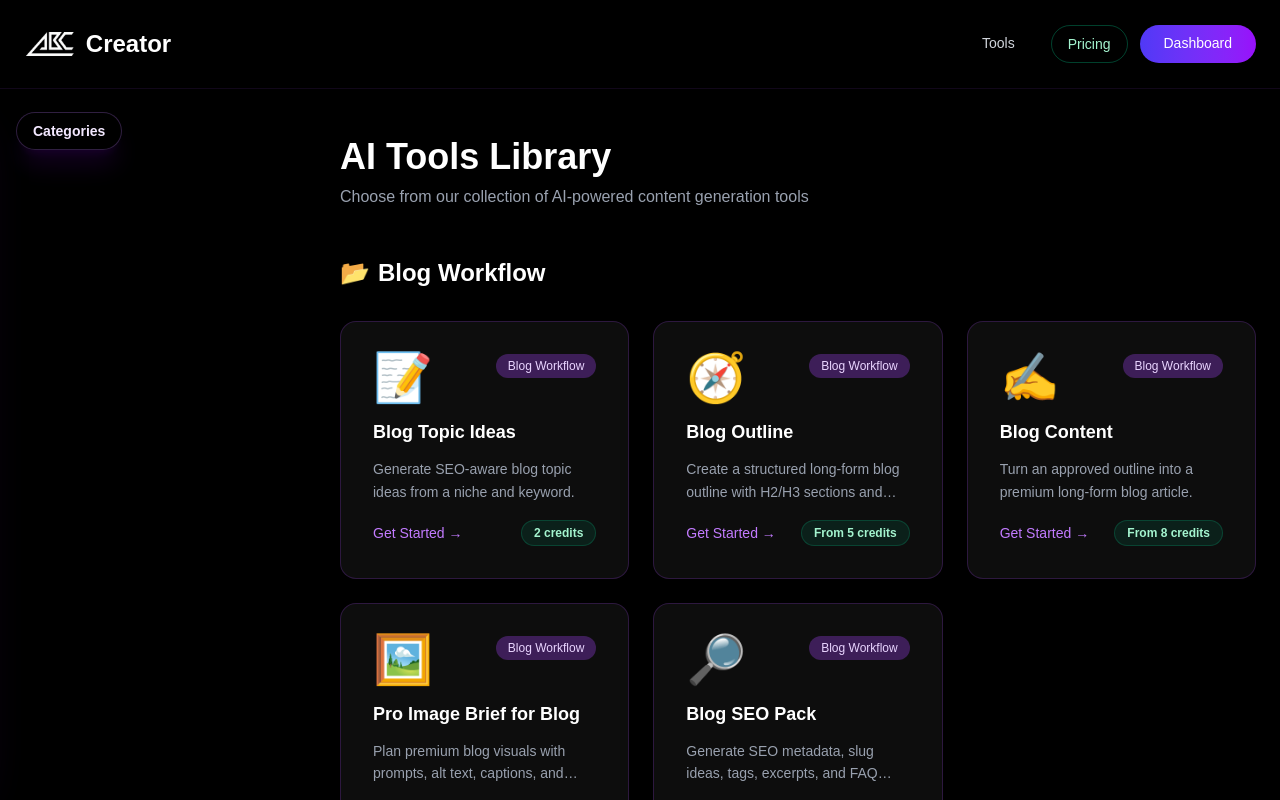
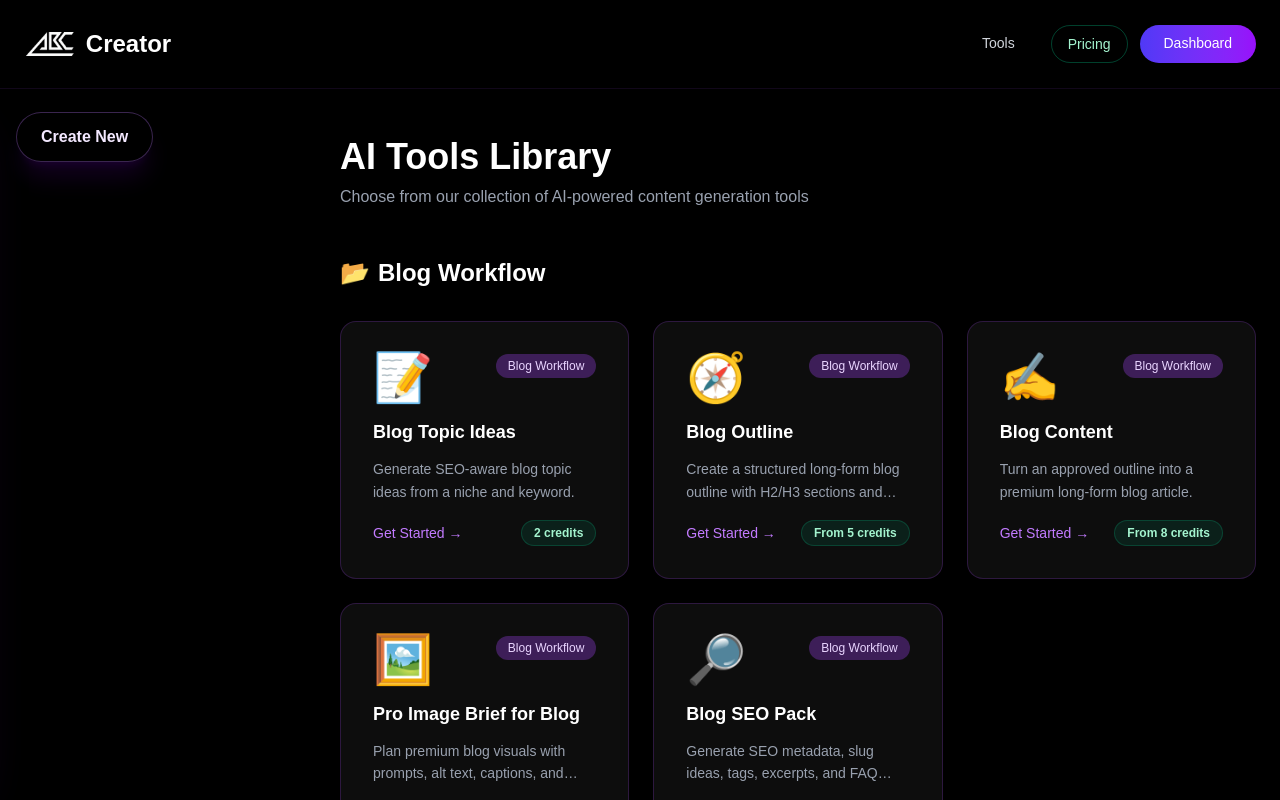
Before and after one commit to sajanmenuluttlegya/abc-creator-clean, a Next.js app in the folder abc-creator-app/: page /tools in a window 1280 px wide. Both pictures are taken after a click on the button "Close categories sidebar". Shown: the top 800 px of the page. Built offline with nearby package versions, Linux system fonts and the light colour scheme.

Commit message:
Rename closed sidebar button to create new

```diff
--- a/abc-creator-app/components/ToolCategorySidebar.tsx
+++ b/abc-creator-app/components/ToolCategorySidebar.tsx
@@ -34,11 +34,11 @@ export function ToolCategorySidebar({ activeSlug }: ToolCategorySidebarProps) {
       <button
         type="button"
         onClick={() => setIsOpen(true)}
-        className={`fixed left-4 top-28 z-40 rounded-full border border-purple-400/25 bg-black/70 px-4 py-2 text-sm font-semibold text-purple-100 shadow-xl shadow-purple-950/30 backdrop-blur-xl transition hover:bg-purple-500/15 ${
+        className={`fixed left-4 top-28 z-40 rounded-full border border-purple-400/30 bg-black/75 px-6 py-3 text-base font-bold text-purple-100 shadow-xl shadow-purple-950/30 backdrop-blur-xl transition hover:bg-purple-500/15 ${
           isOpen ? "pointer-events-none opacity-0" : "opacity-100"
         }`}
       >
-        Categories
+        Create New
       </button>
 
       <aside
```
